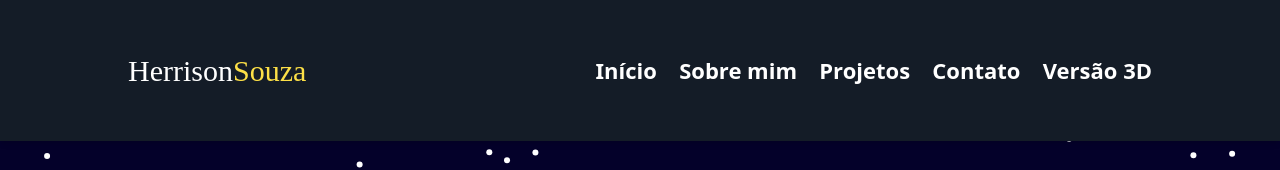
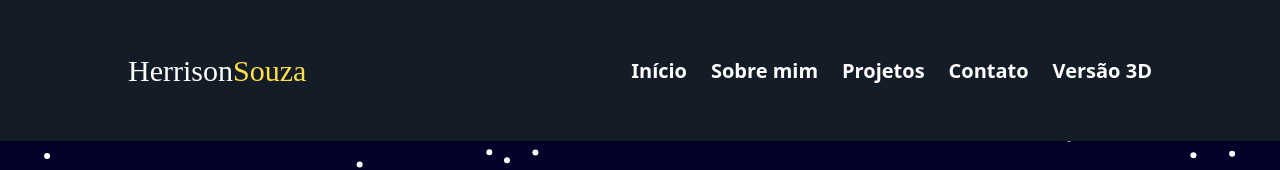
Before and after one commit to Stormlig/Portfolio, a React (Vite) app: page / in a window 1280 px wide. Shown: the top 170 px of the page. Built offline with nearby package versions, Linux system fonts and the light colour scheme; a web font is replaced by a local one.

Commit message:
update style nav-link

```diff
--- a/src/global.css
+++ b/src/global.css
@@ -23,7 +23,7 @@ body {
 
 @layer components {
   .nav-link{
-    @apply relative font-semibold text-white cursor-pointer text-[18px] md:text-[20px] xl:text-[22px] w-fit lg:block after:block after:content-[''] after:absolute after:h-[3px] after:bg-yellow-500 after:w-full after:scale-x-0 after:hover:scale-x-100 after:transition after:duration-300 after:origin-center hidden
+    @apply relative font-semibold text-white cursor-pointer text-[18px] xl:text-[20px] w-fit lg:block after:block after:content-[''] after:absolute after:h-[3px] after:bg-yellow-500 after:w-full after:scale-x-0 after:hover:scale-x-100 after:transition after:duration-300 after:origin-center hidden
   }
 
   .nav-link-floating{
```
